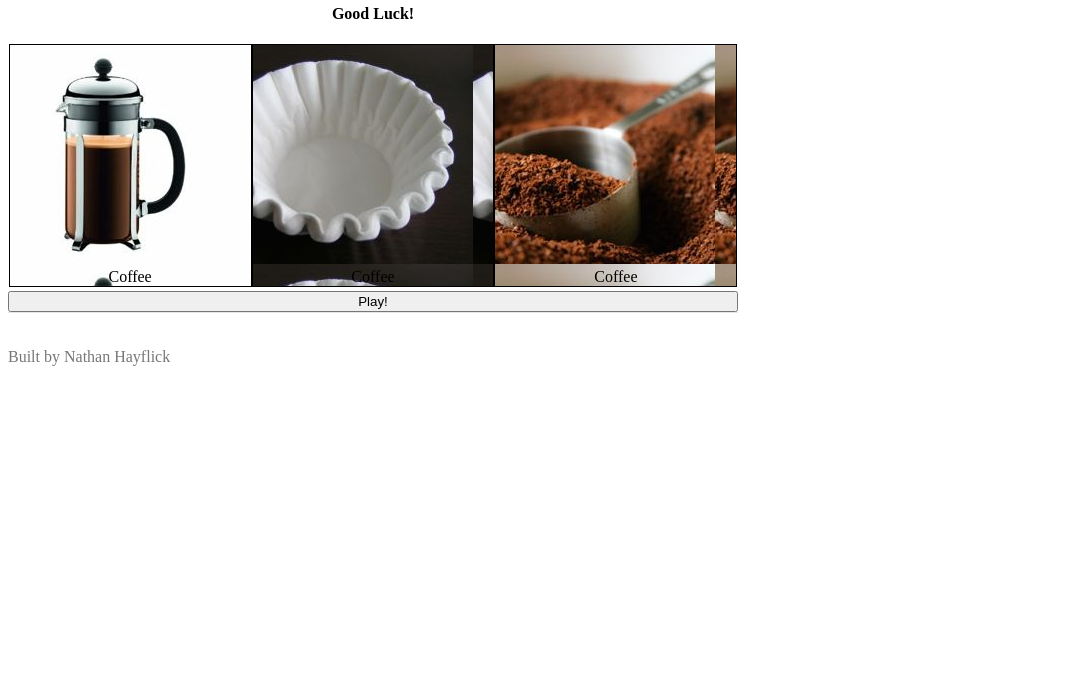
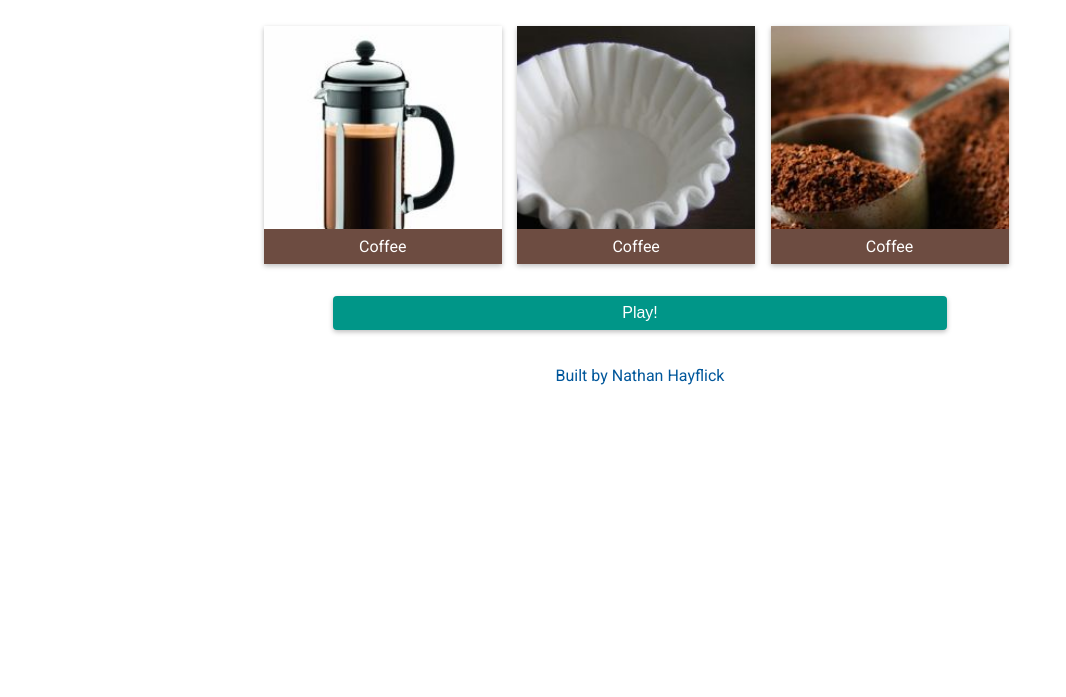
Before and after one commit to nhayflick/slot-machine, a website: page app/index.html in a window 1280 px wide. Shown: the part 103-800 px from the top of the page, without its empty margins (0-1066 px from the left). Drawn offline with nearby package versions, Linux system fonts and the light colour scheme; some packages are replaced by stand-ins of ours; files that its build step writes are made by us from their sources.

Commit message:
Change styling

```diff
--- a/app/index.html
+++ b/app/index.html
@@ -22,7 +22,7 @@
 
     <!-- Add your site or application content here -->
     <div class="container">
-      <h1>Caffeine Slot Machine</h1>
+      <h1>Espresso Bar Slot Machine</h1>
       <div ng-view=""></div>
 
       <div class="footer">
--- a/app/scripts/controllers/main.js
+++ b/app/scripts/controllers/main.js
@@ -50,6 +50,9 @@ angular.module('slotMachineApp')
         type: 'espresso'
       }]
     ];
-    $rootScope.animating;
-    $rootScope.winner;
+    // Define these props on rootscope so other views
+    // can access them
+    $rootScope.animating = false;
+    $rootScope.winner = false;
+    $scope.prizeStash = {};
   });
--- a/app/scripts/directives/thmb-slot-machine.js
+++ b/app/scripts/directives/thmb-slot-machine.js
@@ -15,7 +15,8 @@ angular.module('slotMachineApp')
       scope: {
         thmbSlots: '=',
         animating: '=',
-        winner: '='
+        winner: '=',
+        prizeStash: '='
       },
       // TODO: check this
       controller: function ($scope, $rootScope, $animate, $timeout, $q) {
@@ -42,7 +43,16 @@ angular.module('slotMachineApp')
           $q.all(animationPromises).then(function () {
             $rootScope.animating = false;
             if ($rootScope.winner) {
-              $scope.message = 'You win one ' + $scope.thmbSlots[0][results[0] - 1].name + '!';
+              var prizeName = $scope.thmbSlots[0][results[0] - 1].name;
+              $scope.message = 'You win one ' + prizeName + '!';
+              // Store prize in global prize stash
+              if ($scope.prizeStash[prizeName]) {
+                $scope.prizeStash[prizeName].quantity += 1;
+              } else {
+                $scope.prizeStash[prizeName] = {
+                  quantity: 1
+                }
+              }
             } else {
               $scope.message = 'No caffeine for you =(... Try Again!';
             }
@@ -54,7 +64,7 @@ angular.module('slotMachineApp')
         function spinSlot (slot, result) {
           // TODO: Attempt to shorten this
           // TODO: Why does only 1/4/7/10 work here?
-          var base =  3 + result;
+          var base =  (3 * slot) + result;
           var spins = 0;
           var deferred = $q.defer();
           (function rotateOnce() {
--- a/app/styles/main.css
+++ b/app/styles/main.css
@@ -1,93 +1,54 @@
 /* Space out content a bit */
 body {
-  padding-top: 20px;
-  padding-bottom: 20px;
+  background-color: white;
+  color: black;
+  font-family: 'Roboto', sans-serif;
+  -webkit-transition: background-color 200ms linear;
+  -webkit-transition: color 200ms linear;
 }
 
-/* Everything but the jumbotron gets side spacing for mobile first views */
-.header,
-.marketing,
-.footer {
-  padding-left: 15px;
-  padding-right: 15px;
+body.winner {
+  background-color: #80DEEA;
+  /*color: black;*/
 }
 
-/* Custom page header */
-.header {
-  display: block;
-  border-bottom: 1px solid #e5e5e5;
-}
-/* Make the masthead heading the same height as the navigation */
-.header h3 {
-  margin-top: 0;
-  margin-bottom: 0;
-  line-height: 40px;
-  padding-bottom: 19px;
+.footer {
+  text-align: center;
+  color: #01579B;
 }
 
-/* Custom page footer */
-.footer {
-  padding-top: 19px;
-  color: #777;
-  border-top: 1px solid #e5e5e5;
+h1 {
+  color: #01579B;
 }
 
-/* Customize container */
-@media (min-width: 768px) {
-  .container {
-    max-width: 730px;
-  }
-}
-.container-narrow > hr {
-  margin: 30px 0;
+h1,h2,h3,h4,h5,h6 {
+  font-weight: 400;
 }
 
-/* Main marketing message and sign up button */
-.jumbotron {
-  text-align: center;
-  border-bottom: 1px solid #e5e5e5;
-}
-.jumbotron .btn {
-  font-size: 21px;
-  padding: 14px 24px;
+h4.jumbo {
+  font-size: 42px;
+  color: #01579B;
 }
 
-/* Supporting marketing content */
-.marketing {
-  margin: 40px 0;
-}
-.marketing p + h4 {
-  margin-top: 28px;
+.container {
+  max-width: 768px;
+  margin: auto;
 }
 
-/* Responsive: Portrait tablets and up */
-@media screen and (min-width: 768px) {
-  /* Remove the padding we set earlier */
-  .header,
-  .marketing,
-  .footer {
-    padding-left: 0;
-    padding-right: 0;
-  }
-  /* Space out the masthead */
-  .header {
-    margin-bottom: 30px;
-  }
-  /* Remove the bottom border on the jumbotron for visual effect */
-  .jumbotron {
-    border-bottom: 0;
-  }
+.text-center {
+  text-align: center;
 }
 
 /*Slot Machine Styles*/
 thmb-slot-container {
   position: relative;
   display: inline-block;
-  width: 33%;
+  width: 31%;
   height: 0;
-  padding-bottom: 33%;
+  padding-bottom: 31%;
+  margin: 1%;
   overflow: hidden;
-  border: 1px solid black;
+  box-shadow: 0 2px 5px 0 rgba(0, 0, 0, 0.26);
 }
 
 thmb-slot-row {
@@ -96,6 +57,8 @@ thmb-slot-row {
   left: 0;
   right: 0;
   height: 100%;
+  background-size: cover;
+  background-repeat: none;
 }
 
 thmb-slot-row.slide-by {
@@ -113,11 +76,41 @@ thmb-slot-row > .slot-row-label {
   bottom: 0;
   left: 0;
   right: 0;
+  padding: 8px;
   position: absolute;
   text-align: center;
+  color: white;
+}
+
+thmb-slot-row:nth-child(1) > .slot-row-label {
+  background-color: #6D4C41;
+}
+
+thmb-slot-row:nth-child(2) > .slot-row-label {
+  background-color: #9E9E9E;
+}
+
+thmb-slot-row:nth-child(3) > .slot-row-label {
+  background-color: #006064;
 }
 
 .slot-machine-button {
-  width: 100%;
+  width: 80%;
+  margin: 20px 10%;
+  padding: 8px;
+  border-radius: 4px;
+  background-color: #009688;
+  color: white;
+  text-align: center;
+  font-size: 16px;
+  border: none;
+  box-shadow: 0 2px 5px 0 rgba(0, 0, 0, 0.26);
+}
+
+.slot-machine-button:disabled {
+  opacity: .5;
+}
+
+.prize-stash {
   text-align: center;
 }
--- a/app/views/directives/thmb-slot-machine.html
+++ b/app/views/directives/thmb-slot-machine.html
@@ -1,4 +1,4 @@
-<h4 ng-class="{jumbo: winner&&!animating}">{{message || 'Good Luck!'}}</h4>
+<h4 class="text-center" ng-class="{jumbo: winner&&!animating}">{{message || 'Match any 3 categories to win... Good Luck!'}}</h4>
 <section>
   <!-- Slot Machine Window Container -->
   <thmb-slot-container class="slot-container" ng-repeat="slot in thmbSlots">
--- a/app/views/main.html
+++ b/app/views/main.html
@@ -1,3 +1,7 @@
-<div class="jumbotron">
-  <thmb-slot-machine thmb-slots="slots" winner="winner" animating="animating"></thmb-slot-machine>
+<thmb-slot-machine thmb-slots="slots" winner="winner" animating="animating" prize-stash="prizeStash"></thmb-slot-machine>
+<div class="prize-stash">
+  <div ng-repeat="(name, item) in prizeStash">
+    <h4 ng-if="$index == 0">Your Prizes:</h4>
+    {{name}} x {{item.quantity}}
+  </div>
 </div>
```
